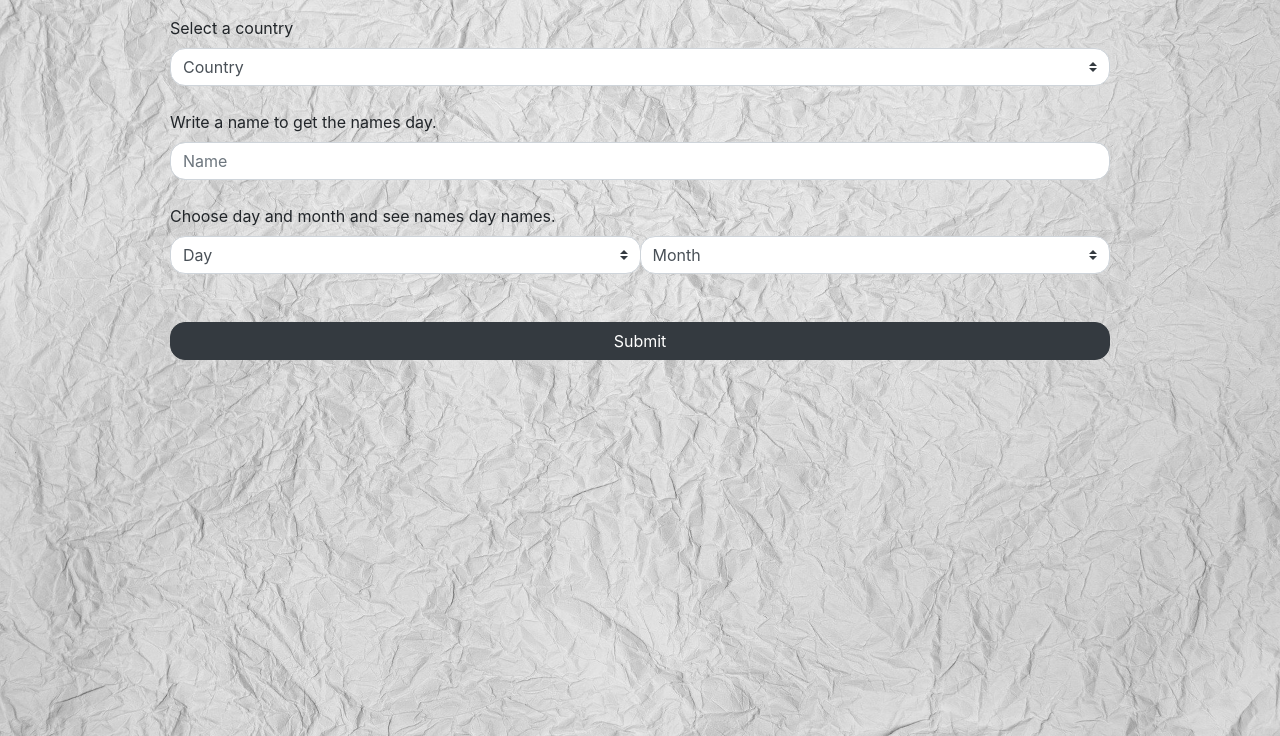
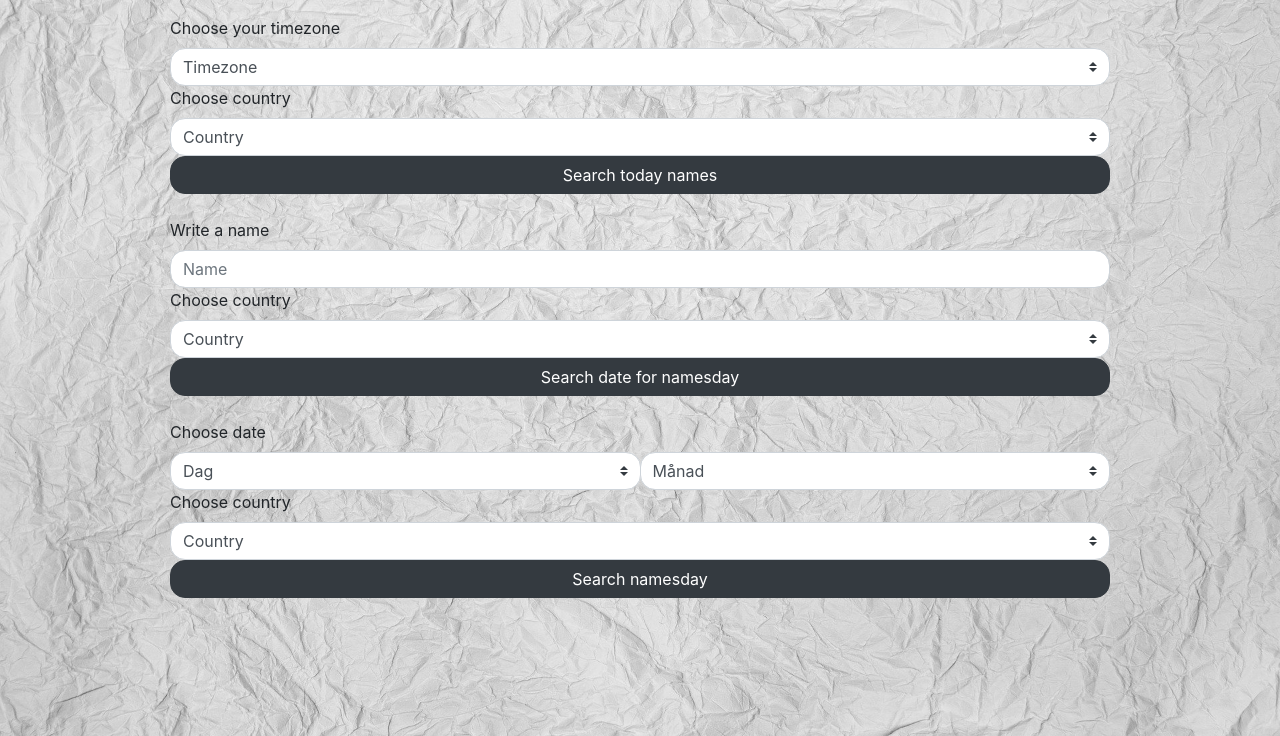
Before and after one commit to PaulinaWall/nameday, a plain HTML site: page index.html in a window 1280 px wide. Shown: the part 96-832 px from the top of the page. Drawn offline with nearby package versions, Linux system fonts and the light colour scheme.

Commit message:
Added timzone content and moved around other content to make it work

```diff
--- a/index.html
+++ b/index.html
@@ -1,5 +1,5 @@
 <!DOCTYPE html>
-<html lang="en">
+<html lang="sv">
 <head>
     <meta charset="UTF-8">
     <meta name="viewport" content="width=device-width, initial-scale=1.0">
@@ -9,21 +9,32 @@
 
     <!-- Styles -->
     <link rel="stylesheet" href="assets/styles/style.css">
-    <title>Name day</title>
+    <title>Namnsdag</title>
 </head>
 <body>
-    <section class="container">
-        <h1>Name day</h1>
+    <main class="container">
+        <h1>Namesday</h1>
             <form id="form">
-                <div class="form-row">
-                    <div class="col-12">
-                        <label for="countryInput">Select a country</label>
+                <div class="form-row" role="rowgroup">
+                    <section class="col-12">
+                        <label for="timezoneInput">Choose your timezone</label>
+                        <select class="custom-select" id="timezoneInput">
+                            <option selected>Timezone</option>
+                            <option value="st">Stockholm</option>
+                            <option value="lo">London</option>
+                            <option value="ny">New York</option>
+                            <option value="la">Los Angeles</option>
+                            <option value="sy">Sydney</option>
+                            <option value="to">Tokyo</option>
+                            <option value="ba">Bangkok</option>
+                        </select>
+                        <label for="countryInput">Choose country</label>
                         <select class="custom-select" id="countryInput">
                             <option selected>Country</option>
                             <option value="at">Austria</option>
                             <option value="dk">Denmark</option>
                             <option value="fr">France</option>
-                            <option value="it">Italien</option>
+                            <option value="it">Italy</option>
                             <option value="sk">Slovakia</option>
                             <option value="cz">Czechia</option>
                             <option value="es">Spain</option>
@@ -35,17 +46,38 @@
                             <option value="hu">Hungary</option>
                             <option value="se">Sweden</option>
                         </select>
-                    </div>
-                    <div class="col-12">
-                        <label for="nameInput">Write a name to get the names day.</label>
+                        <button type="submit" class="btn btn-dark">Search today names</button>
+                    </section>
+                    <aside id="todayNames"></aside>
+                    <section class="col-12">
+                        <label for="nameInput">Write a name</label>
                         <input id="nameInput" type="text" class="form-control" placeholder="Name">
-                    </div>
+                        <label for="countryInput">Choose country</label>
+                        <select class="custom-select" id="countryInput">
+                            <option selected>Country</option>
+                            <option value="at">Austria</option>
+                            <option value="dk">Denmark</option>
+                            <option value="fr">France</option>
+                            <option value="it">Italy</option>
+                            <option value="sk">Slovakia</option>
+                            <option value="cz">Czechia</option>
+                            <option value="es">Spain</option>
+                            <option value="hr">Croatia</option>
+                            <option value="pl">Poland</option>
+                            <option value="us">USA</option>
+                            <option value="de">Germany</option>
+                            <option value="fi">Finland</option>
+                            <option value="hu">Hungary</option>
+                            <option value="se">Sweden</option>
+                        </select>
+                        <button type="submit" class="btn btn-dark">Search date for namesday</button>
+                    </section>
                 </div>
-                <div id="date"></div>
-                <div class="input-group">
-                    <label for="day">Choose day and month and see names day names.</label>
+                <aside id="date"></aside>
+                <div class="input-group" role="input-container">
+                    <label for="day">Choose date</label>
                     <select class="custom-select" id="day">
-                        <option selected>Day</option>
+                        <option selected>Dag</option>
                         <option value="1">1</option>
                         <option value="2">2</option>
                         <option value="3">3</option>
@@ -79,25 +111,43 @@
                         <option value="31">31</option>
                     </select>
                     <select class="custom-select" id="month">
-                        <option selected>Month</option>
-                        <option value="1">January</option>
-                        <option value="2">February</option>
-                        <option value="3">March</option>
+                        <option selected>Månad</option>
+                        <option value="1">Januari</option>
+                        <option value="2">Februari</option>
+                        <option value="3">Mars</option>
                         <option value="4">April</option>
-                        <option value="5">May</option>
-                        <option value="6">June</option>
-                        <option value="7">July</option>
-                        <option value="8">August</option>
+                        <option value="5">Maj</option>
+                        <option value="6">Juni</option>
+                        <option value="7">Juli</option>
+                        <option value="8">Augusti</option>
                         <option value="9">September</option>
-                        <option value="10">October</option>
+                        <option value="10">Oktober</option>
                         <option value="11">November</option>
                         <option value="12">December</option>
                     </select>
-                    <div id="names"></div>
+                    <label for="countryInput">Choose country</label>
+                        <select class="custom-select" id="countryInput">
+                            <option selected>Country</option>
+                            <option value="at">Austria</option>
+                            <option value="dk">Denmark</option>
+                            <option value="fr">France</option>
+                            <option value="it">Italy</option>
+                            <option value="sk">Slovakia</option>
+                            <option value="cz">Czechia</option>
+                            <option value="es">Spain</option>
+                            <option value="hr">Croatia</option>
+                            <option value="pl">Poland</option>
+                            <option value="us">USA</option>
+                            <option value="de">Germany</option>
+                            <option value="fi">Finland</option>
+                            <option value="hu">Hungary</option>
+                            <option value="se">Sweden</option>
+                        </select>
+                        <button type="submit" class="btn btn-dark">Search namesday</button>
+                    <aside id="dateNames"></aside>
                 </div>
-                <button type="submit" class="btn btn-dark">Submit</button>
             </form>
-    </section>
+        </main>
 
 
 	<script src="assets/script/namesDay.js"></script>
```
